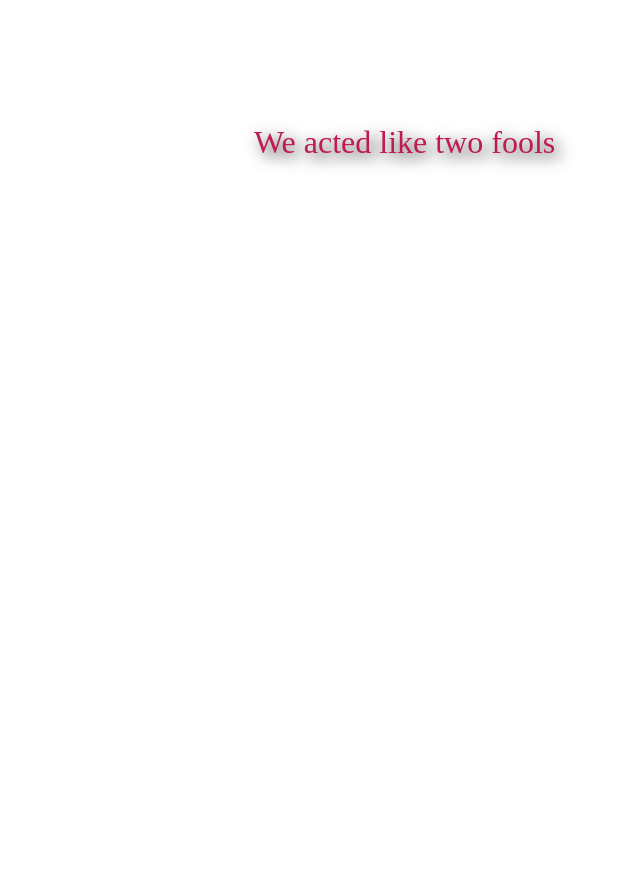
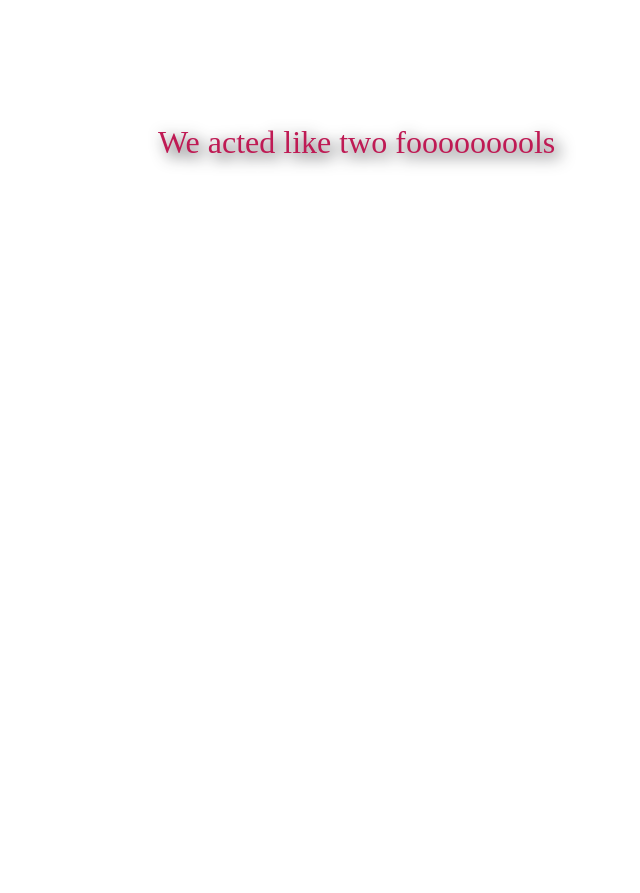
Before and after one commit to rachelvita02/star, a plain HTML site: page star-test.html in a window 1280 px wide. Shown: the part 1820-2713 px from the top of the page, without its empty margins (640-1280 px from the left). Drawn offline with Linux system fonts and the light colour scheme.

Commit message:
Update star-test.html
angelina test

```diff
--- a/star-test.html
+++ b/star-test.html
@@ -13,7 +13,7 @@
         <h2>Remember when we met?</h2>
       </section>
       <div>
-        <h3 style="text-align: right;">We acted like two fools</h3>
+        <h3 style="text-align: right;">We acted like two fooooooools</h3>
       </div>
       <div>
         <pre>
```
